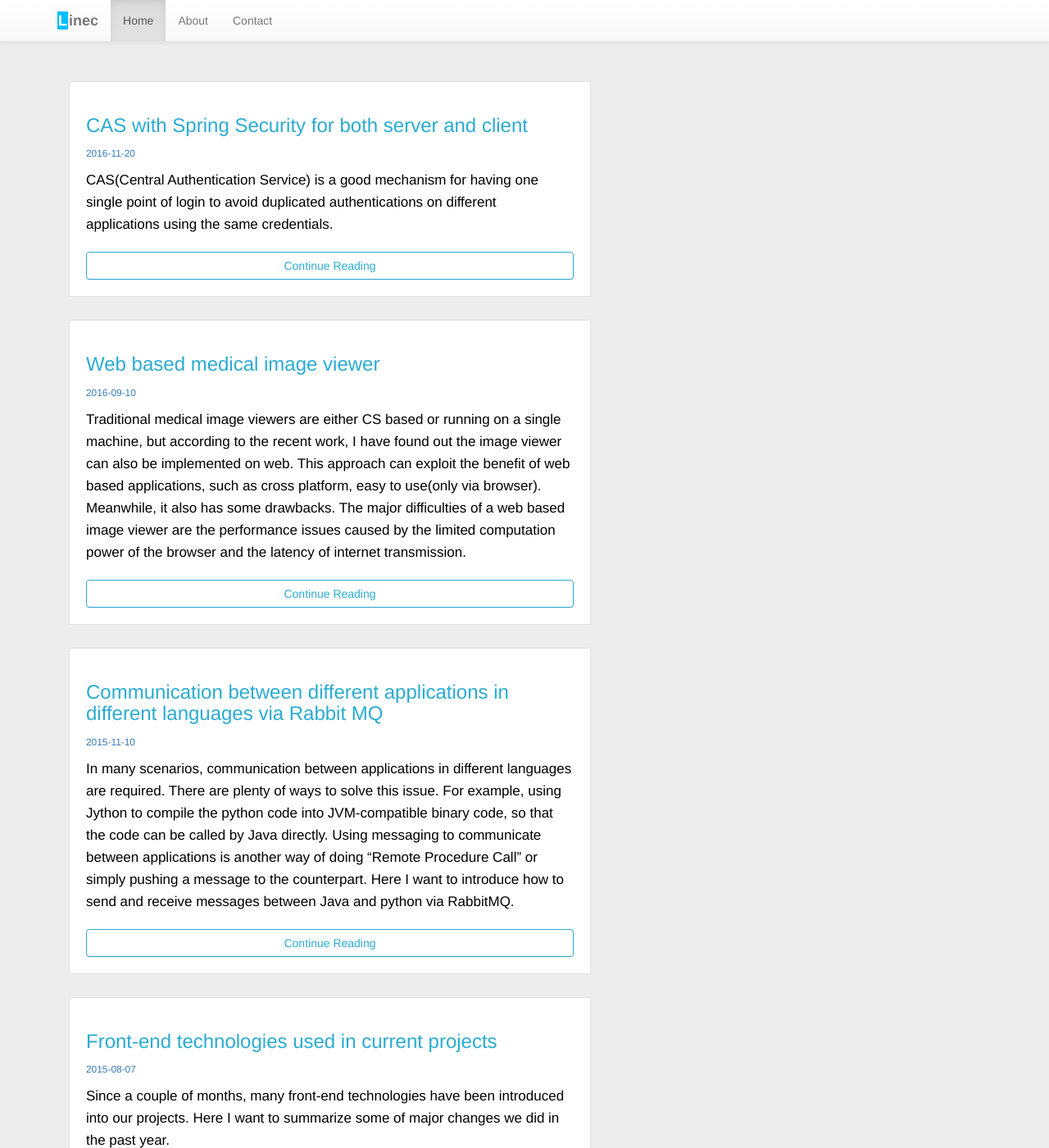
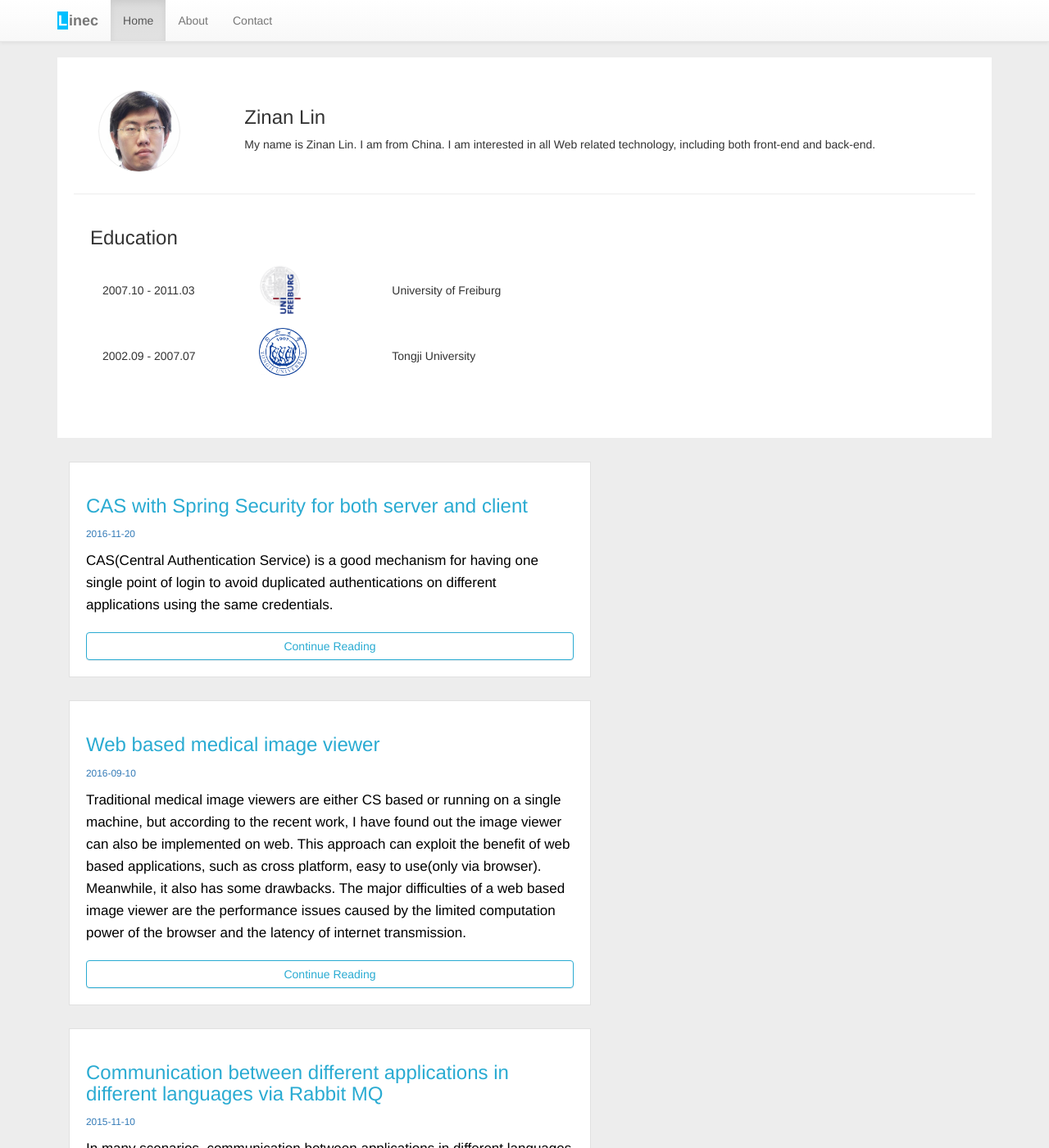
Before and after one commit to simonlzn/simonlzn.github.io, a Jekyll site: the page built from index.html, in a window 1280 px wide and 1400 px high. Shown: the whole window at 82% size. Built offline with Jekyll 4.4.1, drawn with Linux system fonts in a browser that asks for light colours.

Commit message:
added about info

```diff
--- a/_layouts/default.html
+++ b/_layouts/default.html
@@ -7,9 +7,9 @@
     <meta name="description" content="Simonlzn.GitHub.io : ">
 
     <!--<link rel="stylesheet" type="text/css" media="screen" href="../stylesheets/stylesheet.css">-->
-    <link rel="stylesheet" type="text/css" media="screen" href="/bootstrap/css/bootstrap-theme.min.css">
-    <link rel="stylesheet" type="text/css" media="screen" href="/bootstrap/css/bootstrap.min.css">
-    <link rel="stylesheet" type="text/css" media="screen" href="/stylesheets/main.css">
+    <link rel="stylesheet" type="text/css" media="screen" href="../bootstrap/css/bootstrap-theme.min.css">
+    <link rel="stylesheet" type="text/css" media="screen" href="../bootstrap/css/bootstrap.min.css">
+    <link rel="stylesheet" type="text/css" media="screen" href="../stylesheets/main.css">
 
     <title>{{ page.title }}</title>
 </head>
@@ -32,6 +32,41 @@
 </nav>
 
 <div class="container">
+    <div class="about clearfix">
+        <div class="col-lg-12 clearfix">
+        <div class="center-block col-lg-2">
+            <div class="photo"></div>
+        </div>
+
+        <div class="col-lg-9" style="padding-bottom: 40px">
+            <h3>Zinan Lin</h3>
+            <p>My name is Zinan Lin. I am from China. I am interested in all Web related technology, including both front-end and back-end.</p>
+        </div>
+            </div>
+
+        <div class="col-lg-12 section">
+            <h3>Education</h3>
+            <div class="col-lg-2" style="line-height: 80px">
+                2007.10 - 2011.03
+            </div>
+            <div class="col-lg-2">
+                <img src="../images/freiburg.png" style="width: 80px">
+            </div>
+            <div class="col-lg-8" style="line-height: 80px">
+                University of Freiburg
+            </div>
+
+            <div class="col-lg-2" style="line-height: 80px">
+                2002.09 - 2007.07
+            </div>
+            <div class="col-lg-2">
+                <img src="../images/tongji.png" style="height: 58px; margin-left: 14px; margin-top: 6px;">
+            </div>
+            <div class="col-lg-8" style="line-height: 80px">
+                Tongji University
+            </div>
+        </div>
+    </div>
     {{ content }}
 </div>
 
--- a/stylesheets/main.css
+++ b/stylesheets/main.css
@@ -24,4 +24,22 @@ article {
     background-color: #2aabd2;
     color: white; }
 
+  .about {
+    background-color: #ffffff;
+    padding: 40px 20px;
+  }
+.photo {
+  background-image: url(../images/photo.jpg);
+  width: 100px;
+  height: 100px;
+  border-radius: 50px;
+  background-position: -182px -38px;
+  background-size: 155%;
+  border: #ededed solid 1px;
+}
+
+.section {
+  padding : 20px;
+  border-top: 1px solid #ededed;
+}
 /*# sourceMappingURL=main.css.map */
```
Also changed, not shown: stylesheets/main.scss (+19 -0 lines), images/freiburg.png (added), images/photo.jpg (added), images/tongji.png (added).
